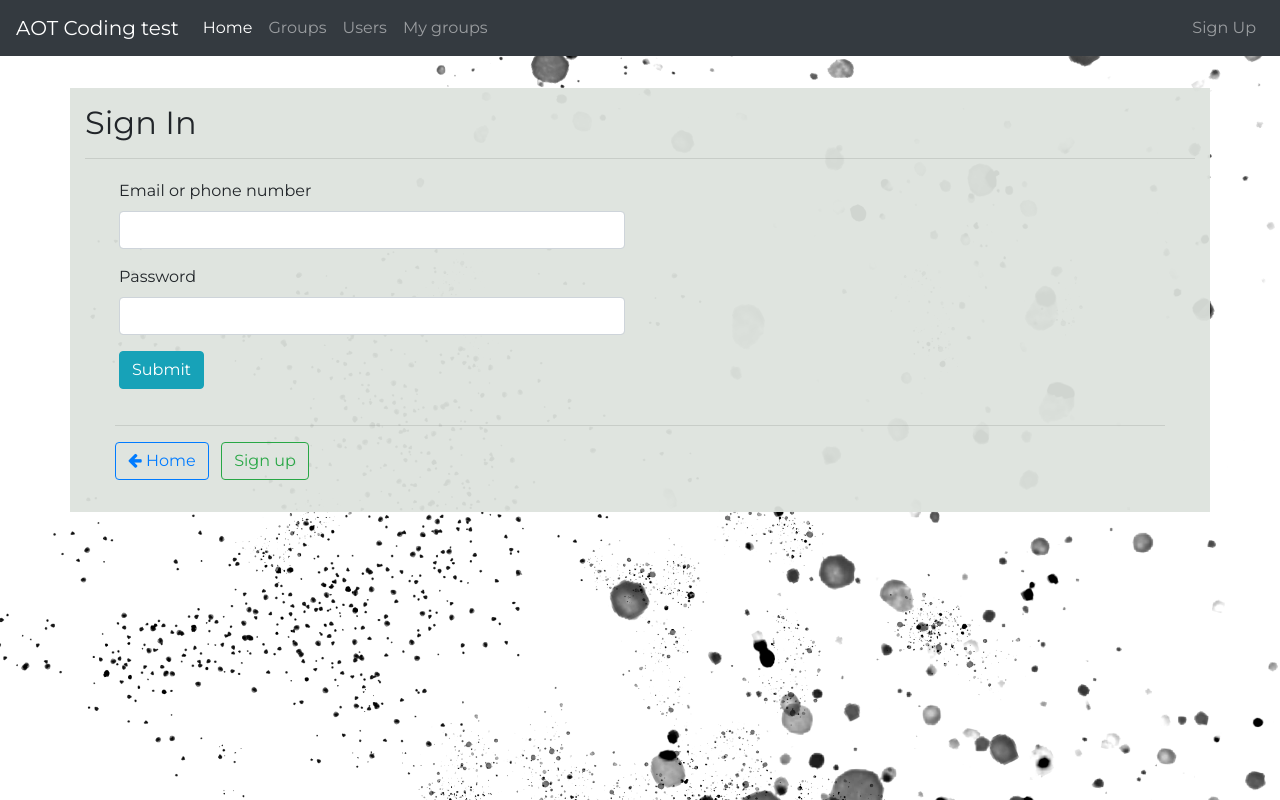
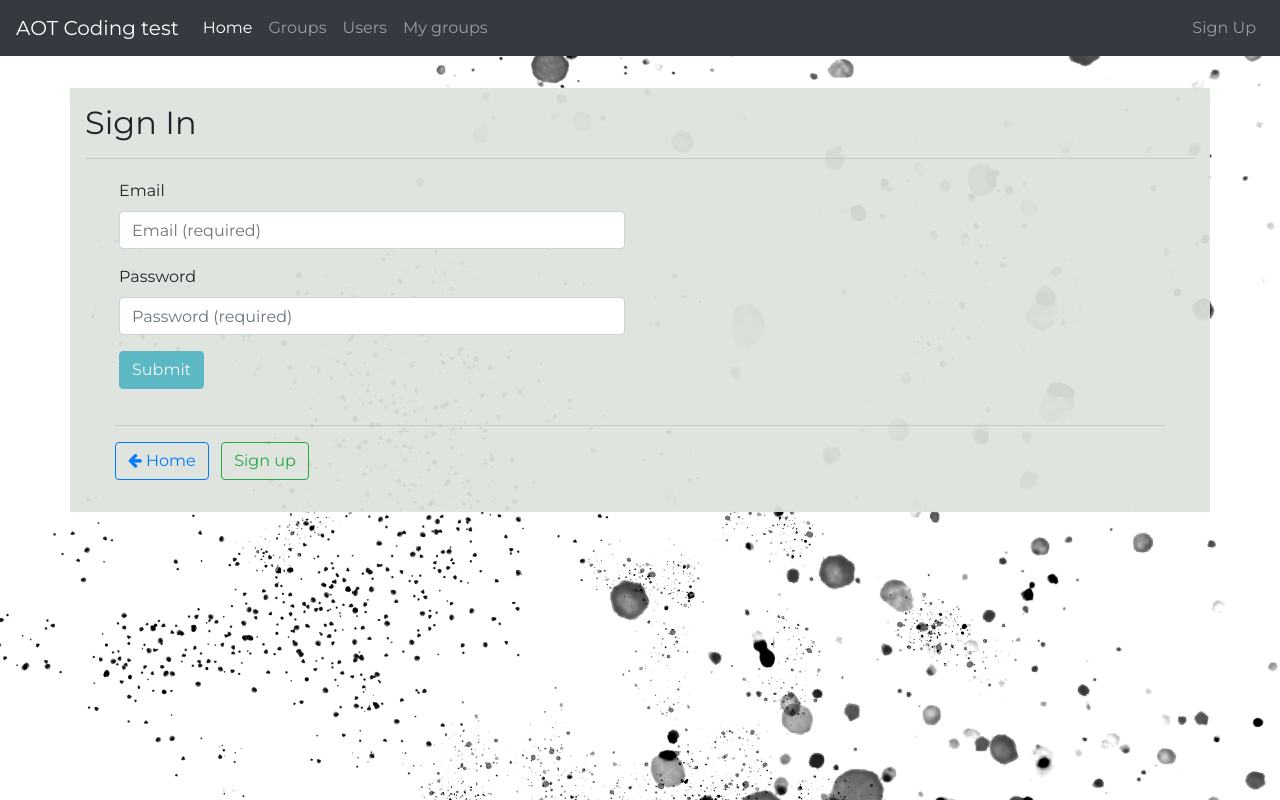
Before and after one commit to sokeno/aot, an Angular app: page /sign-in in a window 1280 px wide. Built offline with nearby package versions, Linux system fonts and the light colour scheme.

Commit message:
user can register and login

```diff
--- a/src/app/sign-in/sign-in.component.html
+++ b/src/app/sign-in/sign-in.component.html
@@ -3,24 +3,52 @@
 
 <div class="container">
     <div class="col-md-12 p-1">
+        <form method="post" novalidate action="" (ngSubmit)="login()" [formGroup]="loginForm">
             <div class="form-group col-md-6 col-sm-12">
-            <label for="email or phonenumber">Email or phone number</label>
-            <input type="text" name="email" class="form-control" [(ngModel)]="key">
-            <small class="red">{{keyMessage}}</small>
+                <label for="email or phonenumber">Email</label>
+                <input type="email"
+                       class="form-control"
+                       placeholder="Email (required)"
+                       formControlName="email"
+                       required
+                       email
+                       [ngClass]="{'is-invalid': (loginForm.get('email').touched || loginForm.get('email').dirty) && !loginForm.get('email').valid }">
+                  <span class="invalid-feedback">
+                    <span *ngIf="loginForm.get('email').errors?.required">
+                      Please enter your email address.
+                    </span>
+                    <span *ngIf="loginForm.get('email').errors?.email">
+                      Please enter a valid email address.
+                    </span>
+                  </span>
             </div>
 
 
             <div class="form-group col-md-6 col-sm-12">
                 <label for="email or phonenumber">Password</label>
-            <input type="password" name="password" class="form-control" [(ngModel)]="password">
-            <small class="red"> {{passwordMessage}} </small>
+                <input type="password"
+                       class="form-control"
+                       formControlName="password"
+                       placeholder="Password (required)"
+                       required
+                       minlength="6"
+                       [ngClass]="{'is-invalid':(loginForm.get('password').touched || loginForm.get('password').dirty) && !loginForm.get('password').valid}">
+                <span class="invalid-feedback">
+                    <span *ngIf="loginForm.get('password').errors?.required">
+                        Please enter a password.
+                    </span>
+                    <span *ngIf="loginForm.get('password').errors?.minlength">
+                        Your password must be greater than 6 characters.
+                    </span>
+                </span>
             </div>
 
 
 
             <div class="form-group col-md-6 col-sm-12">
-            <button class="btn btn-info" type="button" (click)="loginHuman()">Submit</button>
+                <button class="btn btn-info" [disabled]="!loginForm.valid" type="submit">Submit</button>
             </div>
+        </form>
     </div>
 
     <div class="col-md-12">
--- a/src/app/sign-in/sign-in.component.ts
+++ b/src/app/sign-in/sign-in.component.ts
@@ -1,5 +1,6 @@
 import { Component, OnInit } from '@angular/core';
 import { Router } from '@angular/router';
+import { FormGroup, FormControl } from  "@angular/forms";
 
 @Component({
   selector: 'app-sign-in',
@@ -11,35 +12,21 @@ export class SignInComponent implements OnInit {
 
   pageTitle: string ="Sign In";
 
-  key:string = "";
-  keyMessage: string = "";
-  passwordMessage : string ="";
+  loginForm: FormGroup;
 
-  password:string ="";
 
   constructor(public router:Router) { }
 
   ngOnInit(): void {
-  }
-
-  validateFields(): boolean{
-
-    this.keyMessage =  (this.key.trim() == "") ? "Email or phonenumber is required." : "";
-
-    this.passwordMessage = (this.password.trim() == "") ? "Password is required." : "";
-
-    return this.key.trim() !== "" && this.password.trim() !== "" ? true :false;
+    this.loginForm = new FormGroup({
+      name:new FormControl(),
+      email:new FormControl(),
+      password:new FormControl(),
+    });
   }
 
 
-  loginHuman(): void{
-
-    if(this.validateFields()){
-      console.log('Valid')
-    }else{
-      console.log('Invalid')
-    }
-
-    console.log(this.key,this.password);
+  login(): void{
+    this.loginForm.value;
   }
 }
```
Also changed, not shown: src/app/sign-up/sign-up.component.ts (+0 -10 lines). Lines whose indentation alone changed are shown as unchanged.
